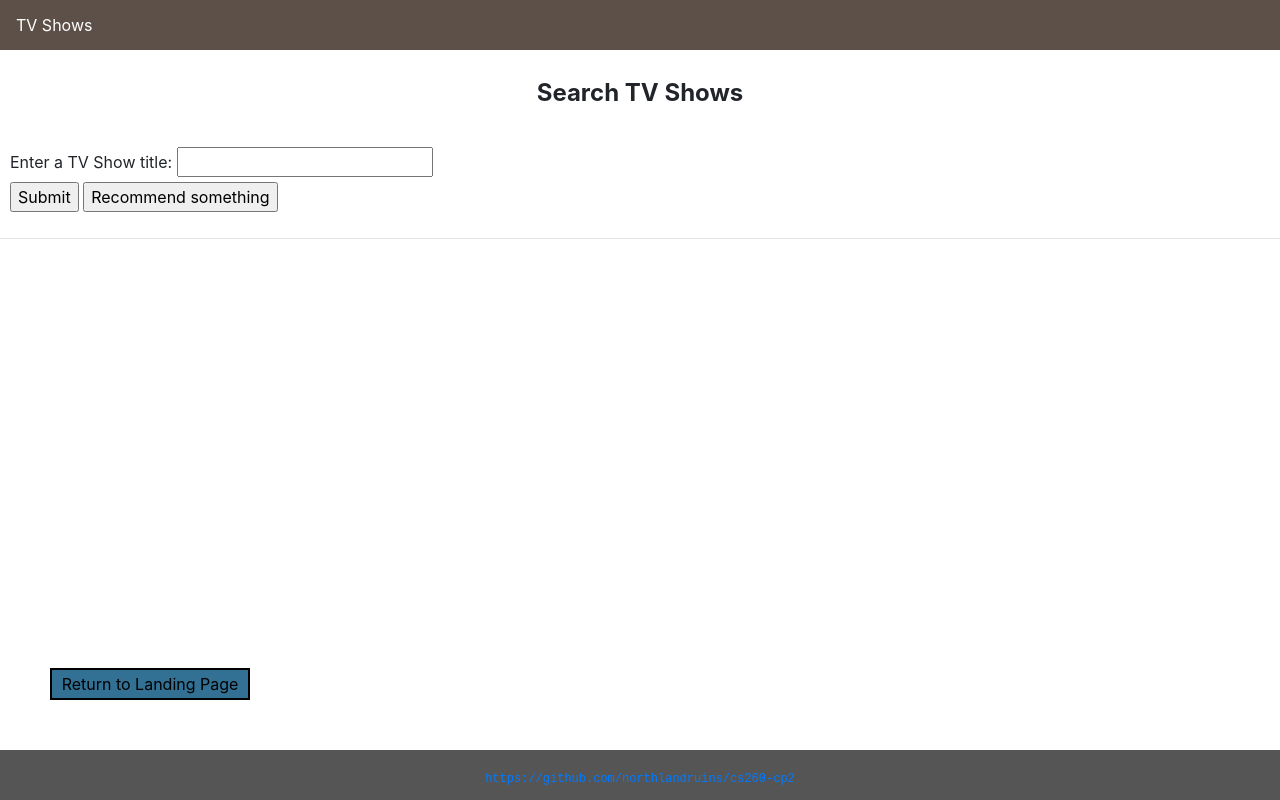
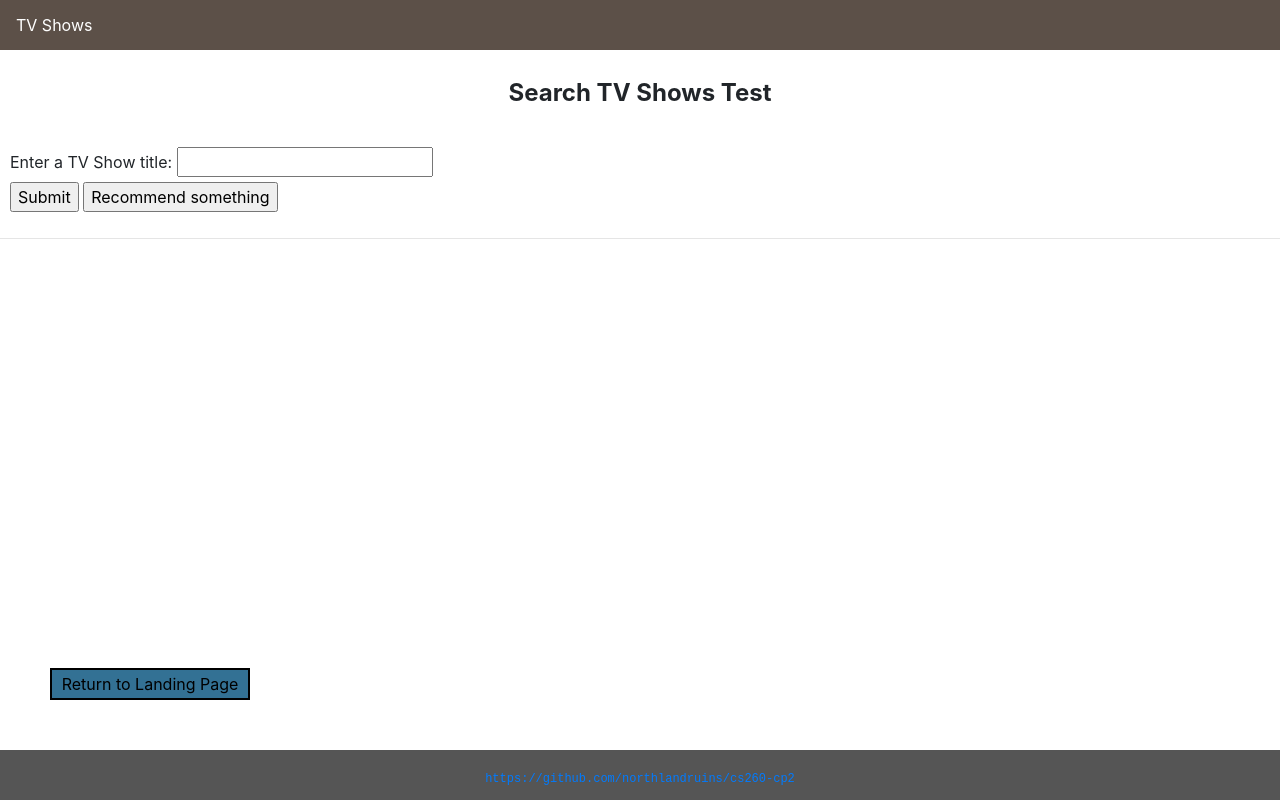
Before and after one commit to levimhuillet/cs260-cp2, a plain HTML site: page index.html in a window 1280 px wide. Drawn offline with nearby package versions, Linux system fonts and the light colour scheme.

Commit message:
Added git test

```diff
--- a/index.html
+++ b/index.html
@@ -17,7 +17,7 @@
   <script src="https://stackpath.bootstrapcdn.com/bootstrap/4.2.1/js/bootstrap.min.js" integrity="sha384-B0UglyR+jN6CkvvICOB2joaf5I4l3gm9GU6Hc1og6Ls7i6U/mkkaduKaBhlAXv9k" crossorigin="anonymous"></script>
 
 <br>
-  <h1>Search TV Shows</h1>
+  <h1>Search TV Shows Test</h1>
 <br>
 
   <form accept-charset="utf-8">
```
